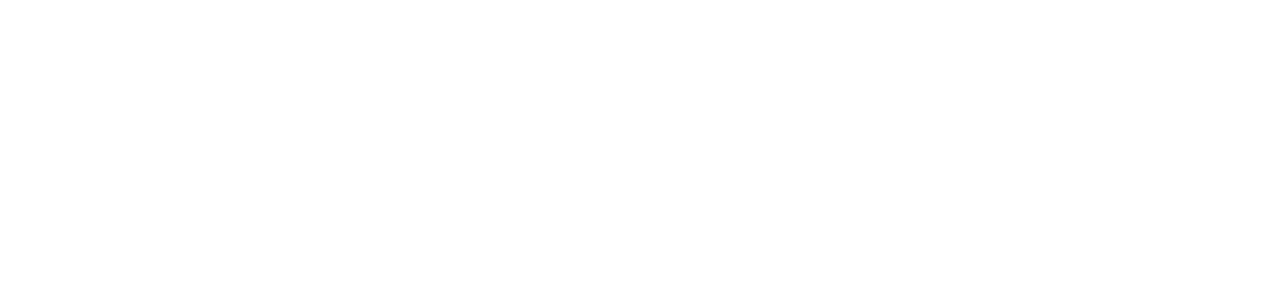
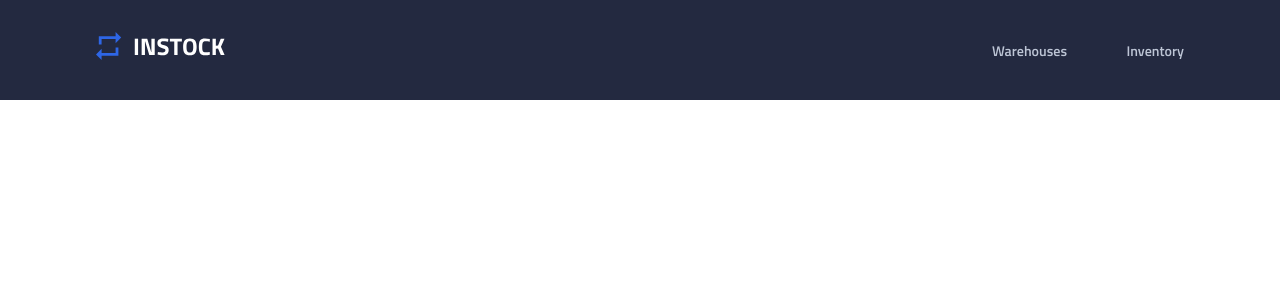
Before and after one commit to JimmyZ98/InStock, a React (Create React App) app: page / in a window 1280 px wide. Shown: the top 300 px of the page. Built offline with nearby package versions, Linux system fonts and the light colour scheme.

Commit message:
Create styled header component with navlinks to corresponding pages

```diff
--- a/src/App.js
+++ b/src/App.js
@@ -7,11 +7,13 @@ import AddWarehousePage from "./pages/AddWarehousePage/AddWarehousePage";
 import EditWarehousePage from "./pages/EditWarehousePage/EditWarehousePage";
 import AddInventoryPage from "./pages/AddInventoryPage/AddInventoryPage";
 import EditInventoryPage from "./pages/EditInventoryPage/EditInventoryPage";
+import Header from "./components/Header/Header";
 
 function App() {
   return (
     <div className="App">
       <BrowserRouter>
+        <Header />
         <Switch>
           <Route path="/warehouse" component={WarehousePage} />
           <Route path="/warehouse/:warehouseId" component={WarehousePage} />
--- /dev/null
+++ b/src/components/Header/Header.js
@@ -0,0 +1,22 @@
+import React from 'react';
+import './Header.scss';
+import logo from '../../assets/Logo/InStock-Logo.svg';
+import { NavLink } from 'react-router-dom';
+
+function Header() {
+  return (
+    <div className="header">
+        <img className="header__logo" src={logo} alt="instock logo" />
+        <nav className="header__nav">
+          <NavLink to="/warehouse" className="header__nav-link" activeClassName="header__nav-link--current">
+            Warehouses
+          </NavLink>
+          <NavLink to="/inventory" className="header__nav-link" activeClassName="header__nav-link--current">
+            Inventory
+          </NavLink>
+        </nav>
+      </div>
+  )
+}
+
+export default Header
--- /dev/null
+++ b/src/components/Header/Header.scss
@@ -0,0 +1,77 @@
+@use '../../styles/partials/colors' as *;
+@use '../../styles/partials/mixins' as *;
+@use '../../styles/global.scss' as *;
+
+
+.header {
+    background-color: $background-dark;
+    padding: 1rem;
+    display: flex;
+    flex-direction: column;
+
+    @include tablet {
+        padding: 2rem;
+        flex-direction: row;
+        justify-content: space-between;
+    }
+
+    @include desktop {
+        padding-left: 6rem;
+        padding-right: 6rem;
+    }
+
+    &__logo {
+        margin-top: .5rem;
+        margin-bottom: 1.5rem;
+        height: 1.75rem;
+
+        @include tablet {
+            margin: 0;
+        }
+    }
+
+    &__nav {
+        display: flex;
+        justify-content: space-between;
+        margin-bottom: .75rem;
+
+        @include tablet {
+            align-items: center;
+            width: 12rem;
+            margin: 0;
+        }
+    }
+
+    &__nav-link {
+        width: 50%;
+        height: 2.25rem;
+        display: flex;
+        justify-content: center;
+        align-items: center;
+        color: $secondary-light;
+        font-size: .81rem;
+        font-weight: 600;
+
+        &:hover {
+            text-decoration: underline;
+            text-decoration-color: $secondary-light;
+            color: $primary-light;
+            cursor: pointer;
+        }
+
+        @include tablet {
+            width: auto;
+            font-size: .88rem;
+        }
+
+        &--current {
+            background-color: $primary-dark;
+            border-radius: 20px;
+            color: $primary-light;
+
+            @include tablet {
+                padding: 0 1rem;
+            }
+        }
+    }
+}
--- /dev/null
+++ b/src/styles/global.scss
@@ -0,0 +1,5 @@
+@use '../styles/partials/fonts' as *;
+
+* {
+    font-family: "TitilliumWeb";
+}
```
